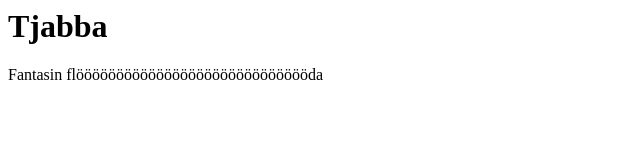
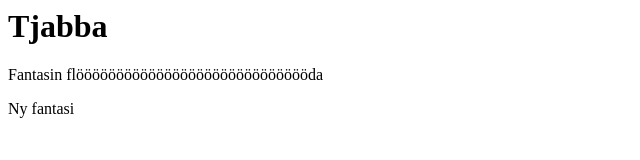
Before and after one commit to Andreeez/lecture-fun, a plain HTML site: page index.html in a window 1280 px wide. Shown: the full height of the page, 0-640 px from the left. Drawn offline with Linux system fonts and the light colour scheme.

Commit message:
Fantasin ändrad igen

```diff
--- a/index.html
+++ b/index.html
@@ -7,6 +7,7 @@
 
     <h1>Tjabba</h1>
     <p>Fantasin flöööööööööööööööööööööööööööööda</p>
+    <p>Ny fantasi</p>
 
 
 
```
